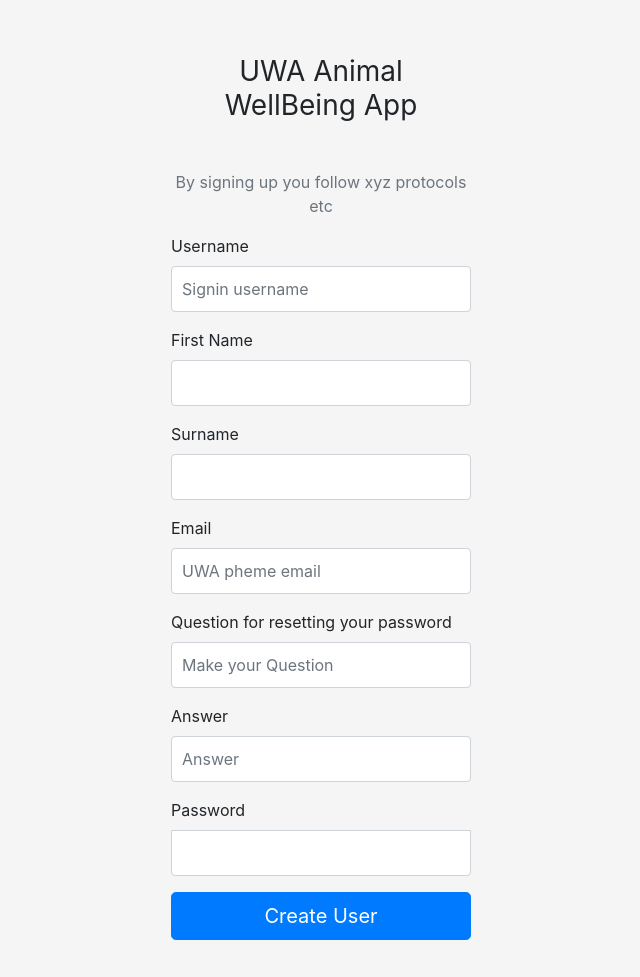
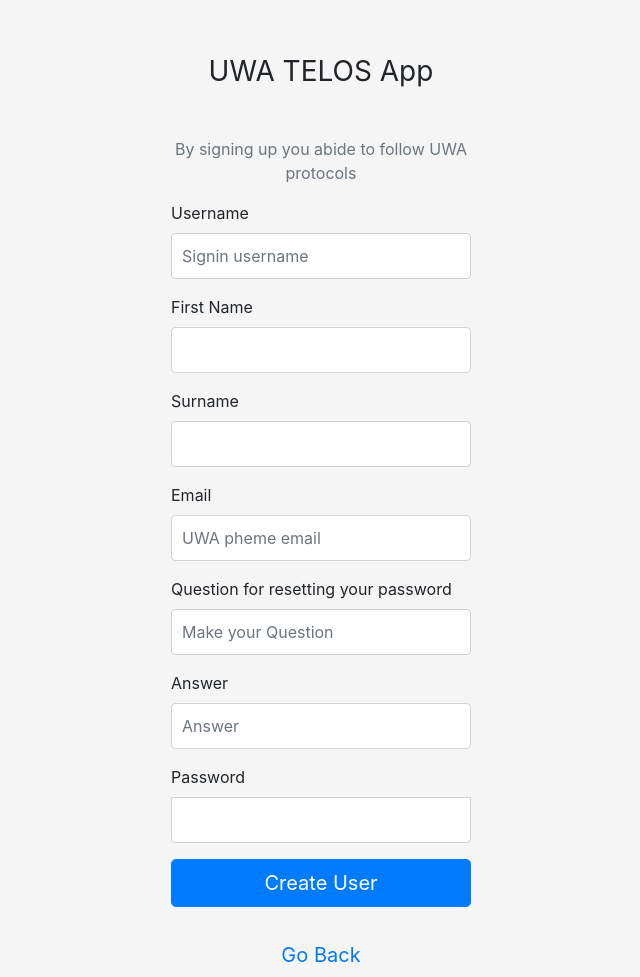
Before and after one commit to j5a6i7n8i9s0h/CITS3200-Project, a Django app: page /awb/accounts/createresearcher in a window 1280 px wide. Shown: the top 977 px of the page, without its empty margins (319-959 px from the left). Run offline with Django 3.2, Linux system fonts and the light colour scheme; data comes from the database, SQL or seed files in the repository; some libraries are stand-ins or nearby versions.

Commit message:
forntend

```diff
--- a/testsite/testsite/animalwellbeing/templates/animalwellbeing/coversheetpanel.html
+++ b/testsite/testsite/animalwellbeing/templates/animalwellbeing/coversheetpanel.html
@@ -1,10 +1,10 @@
 {% extends "./index.html" %}
 
-{% block title %} CoverSheet {{coversheet.id}} Panel {% endblock %}
+{% block title %} Coversheet {{coversheet.id}} Panel {% endblock %}
 {% block content %}
 
 <div class="container">
-<center><h1>Cover Sheet {{coversheet.id}} Panel</h1></center>
+<center><h1>Coversheet {{coversheet.id}} Panel</h1></center>
 
 <div class="card">
 	<div class="card-header">
--- a/testsite/testsite/animalwellbeing/templates/animalwellbeing/login.html
+++ b/testsite/testsite/animalwellbeing/templates/animalwellbeing/login.html
@@ -60,7 +60,8 @@
       {% csrf_token %}
       {% load static %}
       <!-- animalwellbeing/paw-print-rooweb-clipart.png -->
-      <h1 class="h3 mb-3 font-weight-normal"> UWA Animal WellBeing App</h1>
+      <h1 class="h3 mb-3 font-weight-normal"> UWA TELOS App</h1>
+      <p class="text-muted">Respecting the unique nature of each animal species</p>
 			<img ="mb-4" src= "{% static 'animalwellbeing/rat.png' %}"  alt="" width="308" height="140">
       <br>
       <br>
--- a/testsite/testsite/animalwellbeing/templates/animalwellbeing/signup.html
+++ b/testsite/testsite/animalwellbeing/templates/animalwellbeing/signup.html
@@ -68,8 +68,8 @@
 	<form method="POST" name="signup" onsubmit="return validateForm({{ usernames }})" >
             {% csrf_token %}
             {% load static  %}
-            <center><h1 class="h3 mb-3 font-weight-normal"> UWA Animal WellBeing App</h1>
-            <p class="mt-5 mb-3 text-muted">By signing up you follow xyz protocols etc </p></center>
+            <center><h1 class="h3 mb-3 font-weight-normal"> UWA TELOS App</h1>
+            <p class="mt-5 mb-3 text-muted">By signing up you abide to follow UWA protocols</p></center>
 
         <div class="form-group">
           <label for="formGroupExampleInput">Username</label>
```
